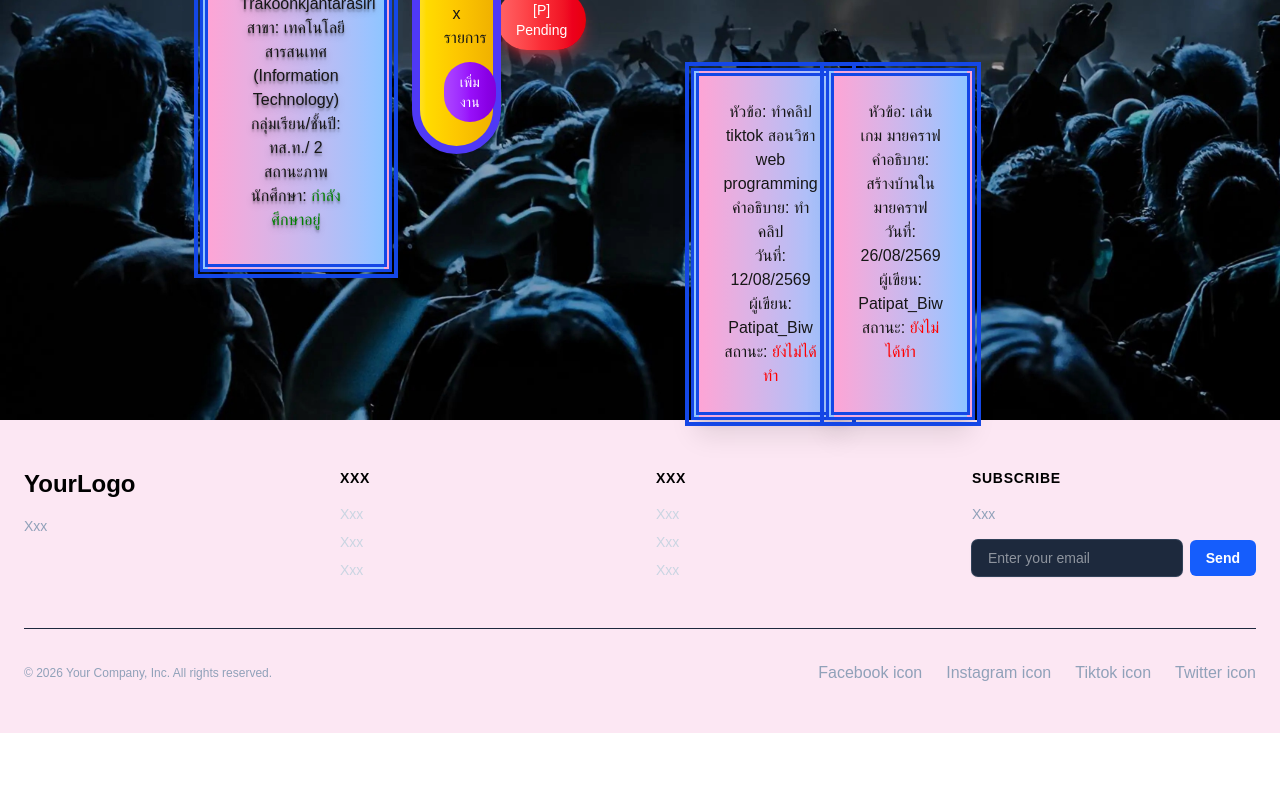
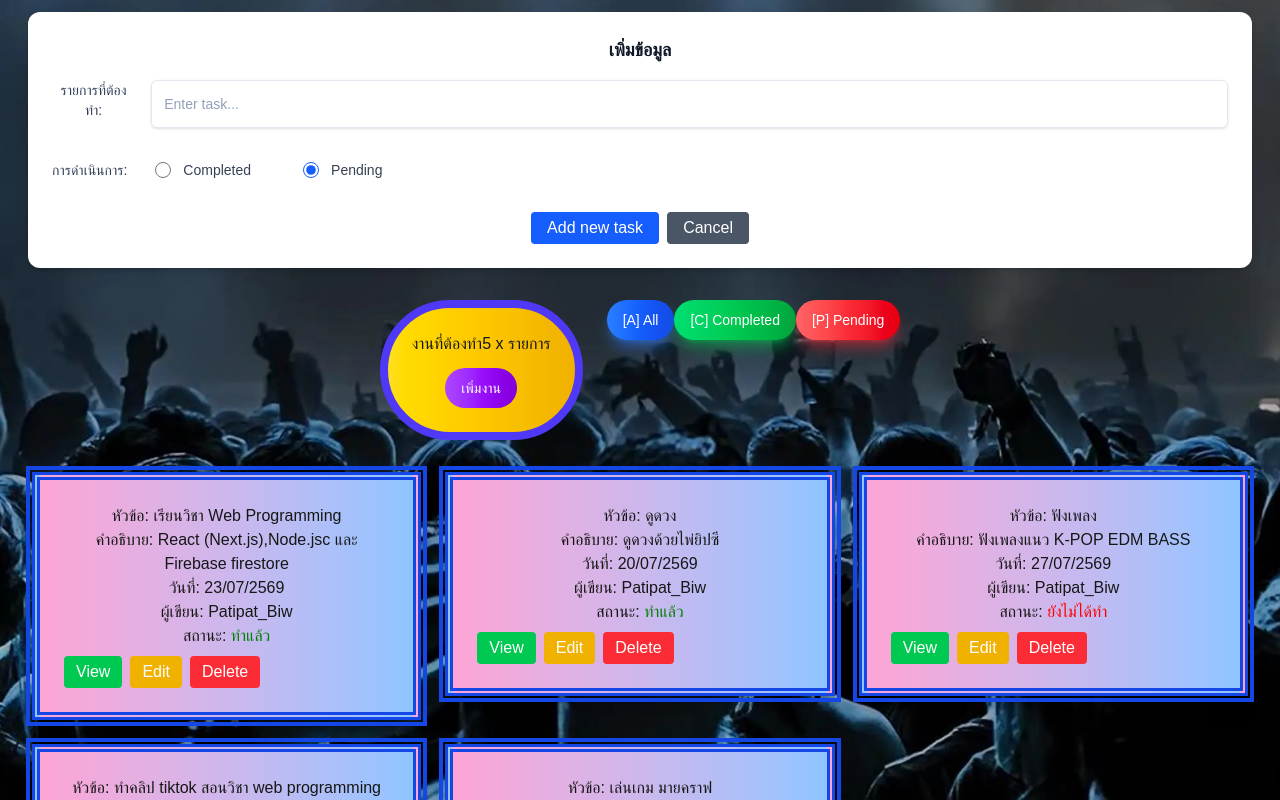
Before and after one commit to rtx3080ti-rgb/biw-next-app, a Next.js app: page /week04 in a window 1280 px wide. Shown: the part 380-1180 px from the top of the page. Before the commit the page ends 1113 px from the top, so only its background shows below. Built offline with nearby package versions, Linux system fonts and the light colour scheme.

Commit message:
week05 commit

```diff
--- /dev/null
+++ b/app/week04/components/Modal.tsx
@@ -0,0 +1,26 @@
+export default function Modal ({open,onClose,children}){
+
+    return (
+        <div
+      onClick={onClose}
+      className={`fixed inset-0 z-50 flex items-center justify-center p-4 transition-colors ${
+        open ? 'visible bg-black/40 backdrop-blur-sm' : 'invisible'
+      }`}
+    >
+      {/* Modal Container */}
+      <div
+        onClick={(e)=> e.stopPropagation()} // Prevents closing when clicking inside
+        className={`w-full max-w-md transform overflow-hidden rounded-2xl bg-white p-6 text-left shadow-xl transition-all ${
+          open ? 'scale-100 opacity-100' : 'scale-95 opacity-0'
+        }`}
+      >
+        <button onClick={onClose} className="absolute top-4 right-4 text-gray-400 hover:text-gray-600">
+          <svg className="w-6 h-6 text-gray-800 dark:text-white" aria-hidden="true" xmlns="http://www.w3.org/2000/svg" width="24" height="24" fill="currentColor" viewBox="0 0 24 24">
+            <path fillRule="evenodd" d="M2 12C2 6.477 6.477 2 12 2s10 4.477 10 10-4.477 10-10 10S2 17.523 2 12Zm7.707-3.707a1 1 0 0 0-1.414 1.414L10.586 12l-2.293 2.293a1 1 0 1 0 1.414 1.414L12 13.414l2.293 2.293a1 1 0 0 0 1.414-1.414L13.414 12l2.293-2.293a1 1 0 0 0-1.414-1.414L12 10.586 9.707 8.293Z" clipRule="evenodd"/>
+          </svg>
+        </button>
+        {children}
+      </div>
+    </div>
+    );
+}
--- /dev/null
+++ b/app/week04/components/ToDoFrom.tsx
@@ -0,0 +1,60 @@
+"use client"
+
+import { useState } from "react"
+
+export default function ToDoFrom({ addTask }){
+
+    const [title,setTitle] = useState('');
+    const [taskStatus,setTaskStatus] = useState(false);
+
+    const handleSubmit = (e) => {
+        e.preventDefault();
+
+        if(!title.trim()) return;
+
+        addTask(title,taskStatus);
+
+        handleCancel();
+    }
+
+    const handleCancel = (e) => {
+        setTitle('');
+        setTaskStatus(false);
+    }
+    return (
+         <form onSubmit={handleSubmit}>
+      <div className="m-3 p-6 bg-white rounded-xl shadow-md">
+        <h3 className="text-lg font-semibold text-gray-900 mb-4">เพิ่มข้อมูล</h3>
+        <div className="flex">
+          <label className="mb-2 text-sm font-medium text-slate-700">รายการที่ต้องทำ:</label>
+          <input
+            type="text"
+            placeholder="Enter task..."
+            className="w-11/12 ms-4 bg-transparent placeholder:text-slate-400 text-slate-700 text-sm border border-slate-200 rounded-md px-3 py-2 transition duration-300 ease-content focus:outline-none focus:border-slate-400 hover:border-slate-300 shadow-sm focus:shadow"
+            value={title}
+            onChange={(e)=>setTitle(e.target.value)}
+          />
+        </div>
+        <div className="flex gap-3">
+          <label className="mt-4 py-4 text-sm font-medium text-slate-700">การดำเนินการ:</label>
+          <label className="mt-4 px-4 py-4 flex items-center gap-3 cursor-pointer hover:bg-gray-50 rounded-lg">
+            <input type="radio" name="taskStatus" value='true' checked={taskStatus === true} onChange={(e)=>setTaskStatus(e.target.value === 'true')} className="h-4 w-4 accent-blue-600 cursor-pointer" />
+            <span className="text-sm font-medium text-gray-700">Completed</span>
+          </label>
+          <label className="ms-2 mt-4 px-4 flex items-center gap-3 cursor-pointer hover:bg-gray-50 rounded-lg">
+            <input type="radio" name="taskStatus" value='false' checked={taskStatus === false} onChange={(e)=>setTaskStatus(e.target.value === 'true')} className="h-4 w-4 accent-blue-600 cursor-pointer" />
+            <span className="text-sm font-medium text-gray-700">Pending</span>
+          </label>
+        </div>
+        <div className="flex mt-4 gap-2 justify-center">
+          <button className="bg-blue-600 text-white px-4 py-1 rounded">
+            Add new task
+          </button>
+          <button className="bg-gray-600 text-white px-4 rounded" onClick={handleCancel}>
+            Cancel
+          </button>
+        </div>
+      </div>
+    </form>
+    );
+}
--- a/app/week04/page.tsx
+++ b/app/week04/page.tsx
@@ -2,23 +2,25 @@
 
 import Header from "../components/header";
 import Footer from "../components/footer";
-import { dataItem , appendItem } from "../data/dataItem";
+import { dataItem, appendItem } from "../data/dataItem";
 import { useState } from "react";
+import ToDoFrom from "./components/ToDoFrom";
+import Modal from "./components/Modal";
 
-export default function ToDoList(){
+export default function ToDoList() {
 
-    const toDoList = [...dataItem,...appendItem];
-    const [tasks,setTasks] = useState(toDoList);
-    const [numOFTasks,setNoft] = useState(tasks.length);
-    const [status,setStatus] = useState(null);
+    const toDoList = [...dataItem, ...appendItem];
+
+    const [tasks, setTasks] = useState(toDoList);
+    const [numOFTasks, setNoft] = useState(tasks.length);
+    const [status, setStatus] = useState(null);
+    const [open, setOpen] = useState(false);
+    const [selected, setSelectedTask] = useState(null);
 
     const fillteredTasks =
-        status == null ? tasks :
-        tasks.filter(
-            (item) => item.status == status
-        );
-
-
+        status == null
+            ? tasks
+            : tasks.filter((item) => item.status == status);
 
     let name = "Patipat Trakoonkjantarasiri";
     const major = "เทคโนโลยีสารสนเทศ (Information Technology)";
@@ -26,81 +28,184 @@
     let classSec = "ทส.ท.";
     let active = true;
 
-    const  isActive = (act:boolean) => {
-        if(act)
-        return <span style={{color:"green"}}>กำลังศึกษาอยู่</span>;
-        return <span style={{color:"red"}}>ไม่ได้เป็นนักศึกษาแล้ว</span>;
+    const isActive = (act: boolean) => {
+        if (act)
+            return <span style={{ color: "green" }}>กำลังศึกษาอยู่</span>;
 
-    }
-    const  Status = (sta:boolean) => {
-        if(sta)
-        return <span style={{color:"green"}}>ทำแล้ว</span>;
-        return <span style={{color:"red"}}>ยังไม่ได้ทำ</span>;
-    }
+        return <span style={{ color: "red" }}>ไม่ได้เป็นนักศึกษาแล้ว</span>;
+    };
 
-    const tmpTdl =fillteredTasks.map((item,index) => {
-        const {id ,title,desc,author,data_added,status } = item;
+    const Status = (sta: boolean) => {
+        if (sta)
+            return <span style={{ color: "green" }}>ทำแล้ว</span>;
 
-        return (<div className="max-w-sm mx-auto bg-white dark:bg-slate-800 border-8 border-double border-8 border-blue-700 shadow-xl overflow-hidden mt-10 mb-15 p-6 outline-4 outline-offset-2 outline-blue-700  bg-gradient-to-r from-pink-300 to-blue-300" key={id}>
-        <span>หัวข้อ: {title}</span> <br></br>
-        <span>คำอธิบาย: {desc}</span><br></br>
-       <span>วันที่: {data_added}</span> <br></br>
-        <span>ผู้เขียน: {author}</span><br></br>
+        return <span style={{ color: "red" }}>ยังไม่ได้ทำ</span>;
+    };
+
+    const onEdit = (t) => {
+        alert(`งานที่คุณต้องการแก้ไข ${t}`);
+    };
+
+    const onDelete = (id) => {
+        alert(`คุณต้องการลบข้อมูล รหัสงาน ${id}?`);
+    };
+
+    const tmpTdl = fillteredTasks.map((item, index) => {
+
+        const { id, title, desc, author, data_added, status } = item;
+
+        return (
+            <div className="w-full min-w-0 bg-white dark:bg-slate-800 border-8 border-double border-blue-700 shadow-xl overflow-hidden p-6 outline-4 outline-offset-2 outline-blue-700 bg-gradient-to-r from-pink-300 to-blue-300" key={id}>
+
+                <span>หัวข้อ: {title}</span>
+                <br />
+
+                <span>คำอธิบาย: {desc}</span>
+                <br />
+
+                <span>วันที่: {data_added}</span>
+                <br />
+
+                <span>ผู้เขียน: {author}</span>
+                <br />
+
                 สถานะ: {Status(status)}
-        </div>);
 
+                <Modal open={open} onClose={() => setOpen(false)}>
+                    {selected && (
+                        <div>
+                            <p>หัวข้อ:{selected.title}</p>
+                            <p>คำอธิบาย:{selected.desc}</p>
+                            <p>วันที่: {selected.data_added}</p>
+                            <p>ผู้เขียน: {selected.author}</p>
+                            <p>สถานะ: {Status(selected.status)}</p>
+                        </div>
+                    )}
+                </Modal>
+
+                <div className="flex flex-wrap gap-2 mt-2">
+
+                    {/* View */}
+                    <button onClick={(e) => { setSelectedTask(item); setOpen(true); }} className="bg-green-500 text-white px-3 py-1 rounded">
+                        View
+                    </button>
+
+                    {/* Edit */}
+                    <button onClick={(e) => onEdit(item)} className="bg-yellow-500 text-white px-3 py-1 rounded">
+                        Edit
+                    </button>
+
+                    {/* Delete */}
+                    <button onClick={(e) => onDelete(id)} className="bg-red-500 text-white px-3 py-1 rounded">
+                        Delete
+                    </button>
+
+                </div>
+
+            </div>
+        );
     });
 
-    const addTask = () => {
+    const addTask = (title, status) => {
+
         const newTask = {
-            id : tasks.length+1,
-            title:"ทดสอบเพิ่มงาน",
-            desc:"รายละเอียดของงานที่เพิ่ม",
-            data_added:"13/08/2569",
-            author:"Patipat_Biw",
-            status: true
+            id: tasks.length + 1,
+            title: title,
+            desc: "รายละเอียดของงานที่เพิ่ม",
+            data_added: "13/08/2569",
+            author: "Patipat_Biw",
+            status: status
         };
 
         setTasks([...tasks, newTask]);
-        setNoft(tasks.length+1);
-    }
+        setNoft(tasks.length + 1);
+    };
 
     console.log(`Name: ${name}`);
     console.log(`Major: ${major}`);
 
-    return(
+    return (
         <>
-        <Header/>
-        <section className="relative bg-cover bg-center h-screen flex items-center justify-center text-center px-50 py-15" style={{ backgroundImage: `url('/images/concert.jpg')` }}>
-        <div className="max-w-sm mx-auto bg-white dark:bg-slate-800 border-8 border-double border-8 border-blue-700 shadow-xl overflow-hidden mt-40 mb-20 p-8 outline-4 outline-offset-2 outline-blue-700  bg-gradient-to-r from-pink-300 to-blue-300">
-        <h3 className="text-xl font-bold text-slate-800 dark:text-white text-shadow-lg/30">To Do Lists: </h3>
-        <br></br>
+            <Header />
+
+            <section className="relative bg-cover bg-center min-h-screen text-center px-4 py-15" style={{ backgroundImage: `url('/images/concert.jpg')` }}>
+
+                {/* ข้อมูลนักศึกษา */}
+                <div className="max-w-sm mx-auto bg-white dark:bg-slate-800 border-8 border-double border-blue-700 shadow-xl overflow-hidden mb-20 p-8 outline-4 outline-offset-2 outline-blue-700 bg-gradient-to-r from-pink-300 to-blue-300">
+
+                    <h3 className="text-xl font-bold text-slate-800 dark:text-white text-shadow-lg/30">
+                        To Do Lists:
+                    </h3>
+
+                    <br />
+
                     <p className="text-shadow-lg/20">
-          ชื่อ-สกุล: {name} <br></br>
-            สาขา: {major}<br></br>
-            กลุ่มเรียน/ชั้นปี: {classSec}/ {classyear}<br></br>
+                        ชื่อ-สกุล: {name}
+                        <br />
+                        สาขา: {major}
+                        <br />
+                        กลุ่มเรียน/ชั้นปี: {classSec}/ {classyear}
+                        <br />
                         สถานะภาพนักศึกษา: {isActive(active)}
                     </p>
+
                 </div>
 
-        <div className="space-y-3 flex justify-center grid grid-cols-1 md:grid-cols-2 lg:grid-cols-3 gap-4 ">
-            <div className="space-y-3 bg-neutral-primary-soft block max-w-sm p-6 border border-default rounded-full shadow-xs bg-gradient-to-r from-yellow-300 via-yellow-400 to-yellow-500 translate-x-5 border-8 border-indigo-600">
-            <div>งานที่ต้องทำ{numOFTasks} x รายการ</div>
+                {/* Form */}
+                <div className="w-full max-w-7xl mx-auto mb-8">
+                    <ToDoFrom addTask={addTask} />
+                </div>
+
+                {/* จำนวนงาน + Filter */}
+                <div className="w-full max-w-7xl mx-auto flex flex-wrap justify-center items-start gap-6 mb-8">
+
+                    <div className="space-y-3 bg-neutral-primary-soft block max-w-sm p-6 border border-default rounded-full shadow-xs bg-gradient-to-r from-yellow-300 via-yellow-400 to-yellow-500 border-8 border-indigo-600">
+
                         <div>
-                <button onClick={addTask} className="text-white bg-gradient-to-r from-purple-500 via-purple-600 to-purple-700 hover:bg-gradient-to-br focus:ring-4 focus:outline-none focus:ring-purple-300 dark:focus:ring-purple-800 font-medium rounded-full text-sm px-4 py-2.5 text-center leading-5">เพิ่มงาน</button>
+                            งานที่ต้องทำ{numOFTasks} x รายการ
                         </div>
+
+                        <div>
+                            <button onClick={addTask} className="text-white bg-gradient-to-r from-purple-500 via-purple-600 to-purple-700 hover:bg-gradient-to-br focus:ring-4 focus:outline-none focus:ring-purple-300 dark:focus:ring-purple-800 font-medium rounded-full text-sm px-4 py-2.5 text-center leading-5">
+                                เพิ่มงาน
+                            </button>
                         </div>
+
+                    </div>
+
                     <div className="space-y-2">
-                <button onClick={() => setStatus(null)} className="text-white bg-gradient-to-r from-blue-500 via-blue-600 to-blue-700 hover:bg-gradient-to-br focus:ring-4 focus:outline-none focus:ring-blue-300 dark:focus:ring-blue-800 shadow-lg shadow-blue-500/50 dark:shadow-lg dark:shadow-blue-800/80 font-medium text-sm px-4 py-2.5 text-center leading-5 rounded-full">[A] All</button>
-                <button onClick={() => setStatus(true)} className="text-white bg-gradient-to-r from-green-400 via-green-500 to-green-600 hover:bg-gradient-to-br focus:ring-4 focus:outline-none focus:ring-green-300 dark:focus:ring-green-800 shadow-lg shadow-green-500/50 dark:shadow-lg dark:shadow-green-800/80 font-medium rounded-full text-sm px-4 py-2.5 text-center leading-5">[C] Completed</button>
-                <button onClick={() => setStatus(false)} className="text-white bg-gradient-to-r from-red-400 via-red-500 to-red-600 hover:bg-gradient-to-br focus:ring-4 focus:outline-none focus:ring-red-300 dark:focus:ring-red-800 shadow-lg shadow-red-500/50 dark:shadow-lg dark:shadow-red-800/80 font-medium rounded-full text-sm px-4 py-2.5 text-center leading-5">[P] Pending</button>
+
+                        <button onClick={() => setStatus(null)} className="text-white bg-gradient-to-r from-blue-500 via-blue-600 to-blue-700 hover:bg-gradient-to-br focus:ring-4 focus:outline-none focus:ring-blue-300 dark:focus:ring-blue-800 shadow-lg shadow-blue-500/50 dark:shadow-lg dark:shadow-blue-800/80 font-medium text-sm px-4 py-2.5 text-center leading-5 rounded-full">
+                            [A] All
+                        </button>
+
+                        <button onClick={() => setStatus(true)} className="text-white bg-gradient-to-r from-green-400 via-green-500 to-green-600 hover:bg-gradient-to-br focus:ring-4 focus:outline-none focus:ring-green-300 dark:focus:ring-green-800 shadow-lg shadow-green-500/50 dark:shadow-lg dark:shadow-green-800/80 font-medium rounded-full text-sm px-4 py-2.5 text-center leading-5">
+                            [C] Completed
+                        </button>
+
+                        <button onClick={() => setStatus(false)} className="text-white bg-gradient-to-r from-red-400 via-red-500 to-red-600 hover:bg-gradient-to-br focus:ring-4 focus:outline-none focus:ring-red-300 dark:focus:ring-red-800 shadow-lg shadow-red-500/50 dark:shadow-lg dark:shadow-red-800/80 font-medium rounded-full text-sm px-4 py-2.5 text-center leading-5">
+                            [P] Pending
+                        </button>
+
                     </div>
+
                 </div>
-       <div className="space-y-3 flex justify-center grid grid-cols-1 md:grid-cols-2 lg:grid-cols-3 gap-4">
+
+                {/* รายการงาน */}
+                <div className="w-full max-w-7xl mx-auto px-4">
+
+                    <div className="grid grid-cols-1 md:grid-cols-2 lg:grid-cols-3 gap-6 items-start">
+
                         {tmpTdl}
+
                     </div>
+
+                </div>
+
             </section>
-        <Footer/>
+
+            <Footer />
+
         </>
     );
 }
```
Lines whose indentation alone changed are shown as unchanged.
